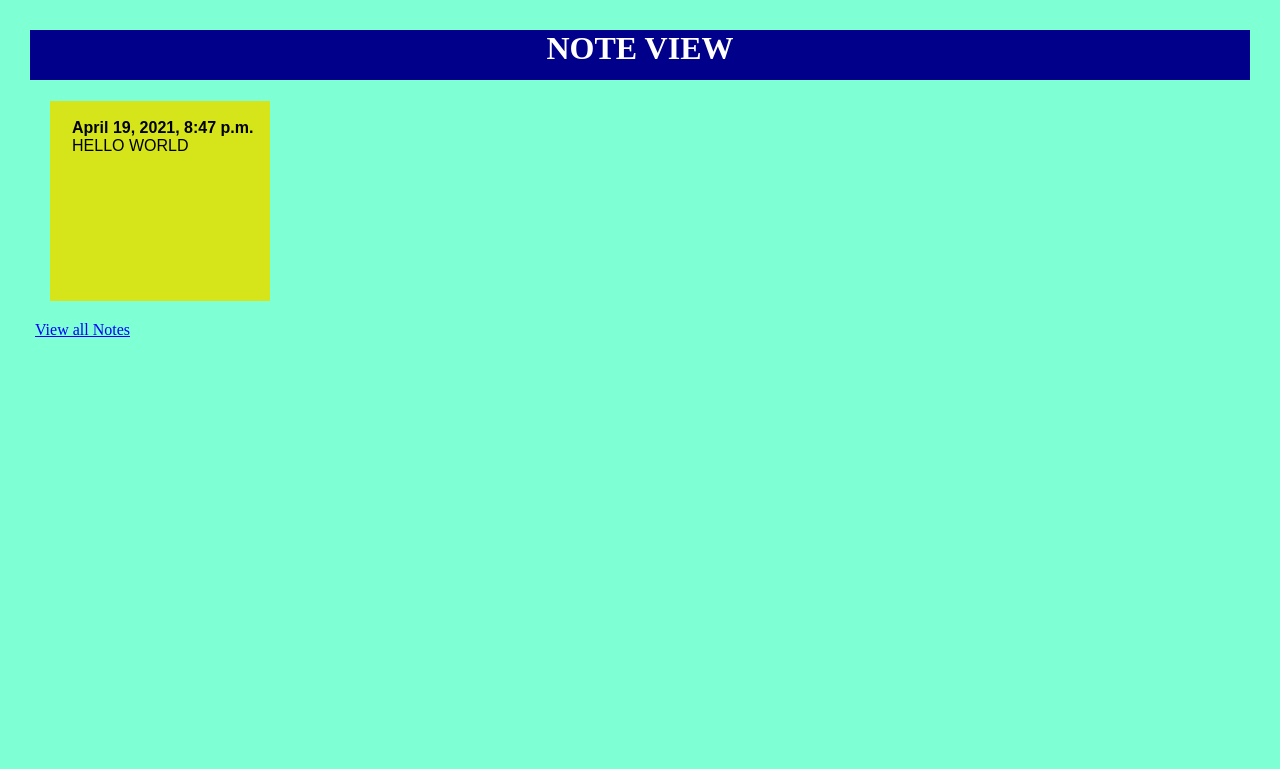
After one commit to Sreemoyee26/NotesCreater, a Django app: page /notes/view/63/ in a window 1280 px wide. The commit adds this page. Shown: the top 769 px of the page. Run offline with Django 3.2, Linux system fonts and the light colour scheme; data comes from the database, SQL or seed files in the repository; both versions use the stored data as it was after the commit; parts of the project's set-up code (start-up, migrations or seed data) failed here and were passed over.

Commit message:
Update Note Proj

```diff
--- a/NotesCreater/models.py
+++ b/NotesCreater/models.py
@@ -1,7 +1,27 @@
 from django.db import models
+from django.db.models.signals import post_save
+
+"""
+from django.dispatch import receiver
+from django.contrib.auth.models import User
+
+class UserProfile(models.Model):
+    first_name = models.CharField(max_length=150)
+    last_name =  models.CharField(max_length=150)
+    email = models.EmailField(max_length=150)
+    birth_date = models.DateField()
+    password = models.CharField(max_length=150)
+
+@receiver(post_save, sender=User)
+def update_user_profile(sender, instance, created, **kwargs):
+    if created:
+        UserProfile.objects.create(user=instance)
+    instance.profile.save()
+
+"""
 
 class Note(models.Model):
     text=models.CharField(max_length=200)
     created=models.DateTimeField(auto_now_add=True)
     def __str__(self):
-        return self.text
+        return str(self.id)+": "+self.name
--- /dev/null
+++ b/NotesCreater/static/css/styles.css
@@ -0,0 +1,48 @@
+body{
+    background-color:aquamarine;
+    margin: 30px;
+}
+
+h2,a.adding{
+    background-color:darkblue;
+    height:30px;
+    color: white;
+    text-align:center;
+}
+h1{
+    background-color:darkblue;
+    height:50px;
+    color: white;
+    text-align:center;
+}
+a{
+    margin:5px;
+    color: blue;
+}
+a:hover{
+    color:red;
+}
+div.content{
+    box-sizing:border-box;
+    height:150px;
+    width:200px;
+    margin:20px;
+    font-family: Englebert, Arial;
+    padding:2px;
+}
+div.media-content{
+
+    box-sizing:border-box;
+    height:200px;
+    width:220px;
+    background-color:rgb(214, 228, 26);
+    margin:20px;
+}
+section.sec{
+    box-sizing:border-box;
+    background-color:rgb(21, 247, 217);
+    margin:20px;
+}
+a.adding:hover{
+    color:rgb(213, 226, 29);
+}
--- /dev/null
+++ b/NotesCreater/templates/delete.html
@@ -0,0 +1,5 @@
+{% load static %}
+<link rel="stylesheet"  href="{%  static  'css/styles.css'  %}">
+<h2> Note is deleted </h2>
+
+<a href="../../">View Notes</a>
--- /dev/null
+++ b/NotesCreater/templates/view.html
@@ -0,0 +1,24 @@
+{% load static %}
+<html>
+ <head>
+   <meta charset="utf-8">
+   <title>Notes</title>
+   <link rel="stylesheet"  href="{%  static  'css/styles.css'  %}">
+ </head>
+ <body>
+   <h1>NOTE VIEW</h1>
+   <form method="post">
+       <article class="media">
+                    <div class="media-content">
+                        <div class="content">
+                            <p>
+                                <strong>{{ note.created }}</strong>
+                                <br> {{ note.text }}
+                            </p>
+                        </div>
+                    </div>
+                </article>
+   </form>
+   <a href="../../">View all Notes</a>
+</body>
+</html>
--- a/NotesCreater/urls.py
+++ b/NotesCreater/urls.py
@@ -1,10 +1,17 @@
 from django.urls import path
-
 from . import views
+#from django.contrib.auth import views as accounts_views
 
 app_name='NotesCreater'
 urlpatterns = [
    path('', views.home, name='home'),
    path('add/',views.add,name='add'),
-   path('add/result',views.result,name='result')
+   path('add/result',views.result,name='result'),
+   path('update/<int:id>/', views.update_note,name='update'),
+   path('delete/<int:id>/', views.delete_note,name='delete'),
+   path('delete/<int:id>/deleteresult',views.delete,name='deleteresult'),
+   path('view/<int:id>/', views.view_note,name='view'),
 ]
+
+#   path('logout/', accounts_views.LogoutView.as_view(template_name="useraccounts/login.html"),name='logout'),
+#  path('login/', accounts_views.LoginView.as_view(template_name="useraccounts/login.html"),name='login'),
--- a/NotesCreater/views.py
+++ b/NotesCreater/views.py
@@ -1,14 +1,20 @@
-from django.shortcuts import render,redirect
+from django.shortcuts import render,redirect,get_object_or_404
 from django.template import RequestContext, loader
-from django.http import HttpResponse
+from django.http import HttpResponse,HttpResponseNotFound
 from .models import Note
 from .forms import NoteForm
+"""
+from django.contrib.auth.decorators import login_required
+from django.contrib.auth import login, authenticate
+from useraccounts.forms import SignUpForm
+
+@login_required(login_url='/login/')
+"""
 
 def home(request):
 
-    Notes= Note.objects
-    template = loader.get_template('note.html')
-    context = {'Notes': Notes}
+    entries = Note.objects.order_by('created')
+    context = {'entries' : entries}
 
     return render(request, 'note.html', context)
 
@@ -28,3 +34,59 @@ def add(request):
 
 def result(request):
         return render(request, 'result.html')
+
+def update_note(request, id):
+  try:
+      note = Note.objects.get(id=id)
+  except:
+      return HttpResponseNotFound("Not Found")
+  else:
+      if request.method=='GET':
+          form = NoteForm(instance=note)
+          return render(request,'update.html',{'form':form})
+      else:
+          note.text=request.POST['text']
+          note.save()
+          return redirect('../../')
+
+def delete_note(request, id):
+  try:
+      note = Note.objects.get(id=id)
+  except:
+      return HttpResponseNotFound("Not Found")
+  else:
+      note.delete()
+      return redirect('./deleteresult')
+
+def view_note(request,id):
+    try:
+        note = Note.objects.get(id=id)
+    except:
+        return HttpResponseNotFound("Not Found")
+    else:
+        return render(request,'view.html',{'note':note})
+
+
+def delete(request, id):
+        return render(request, 'delete.html')
+
+"""
+def login(request):
+    return render(request, 'useraccounts/login.html')
+
+def registration(request):
+    if request.method == 'POST':
+        form = SignUpForm(request.POST)
+        if form.is_valid():
+            user = form.save()
+            user.refresh_from_db()
+            user.profile.birth_date = form.cleaned_data.get('birth_date')
+            user.save()
+            raw_password = form.cleaned_data.get('password1')
+            user = authenticate(password=raw_password)
+            login(request, user)
+            return redirect('home')
+        else:
+            form = SignUpForm()
+        return render(request, 'registration.html', {'form': form})
+"""
--- a/task/urls.py
+++ b/task/urls.py
@@ -20,4 +20,5 @@ urlpatterns = [
     path('admin/', admin.site.urls),
     path('notes/',include('NotesCreater.urls'))
 
+
 ]
```
Also changed, not shown: NotesCreater/forms.py (+18 -0 lines), NotesCreater/registration/login.html (added, +12 -0 lines), NotesCreater/templates/add.html (+15 -18 lines), NotesCreater/templates/note.html (+18 -24 lines), NotesCreater/templates/result.html (+4 -3 lines), NotesCreater/templates/update.html (added, +16 -0 lines), task/settings.py (+5 -3 lines), NotesCreater/admin.py (line endings or trailing spaces), NotesCreater/migrations/0002_auto_20210415_1845.py (added), NotesCreater/migrations/0003_auto_20210415_1927.py (added), db.sqlite3, templates/admin/base_site.html (renamed from templates/base_site.html).
